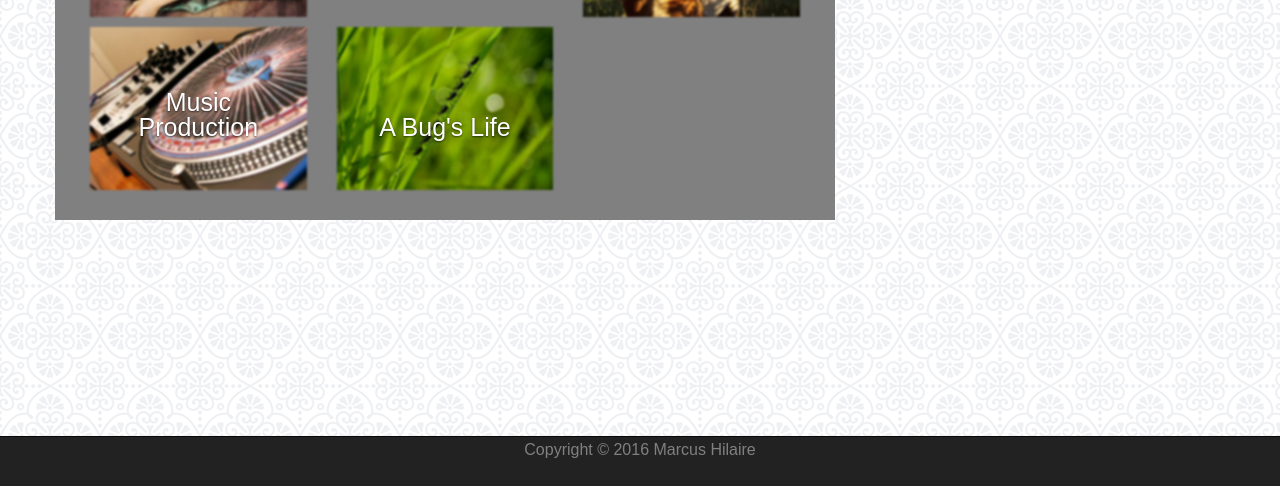
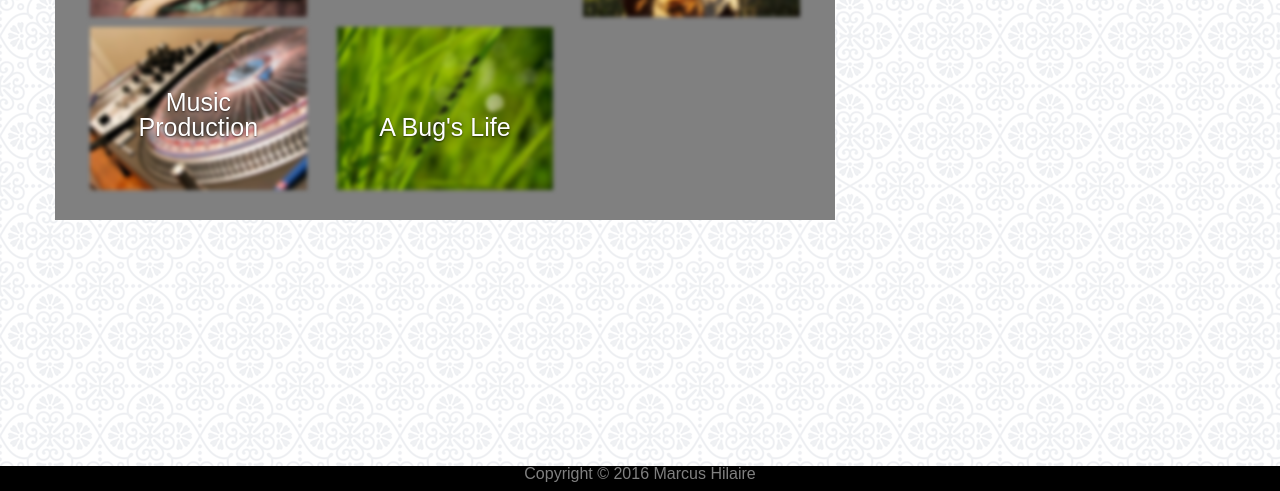
Before and after one commit to marcushilaire/Bootstrap-Portfolio, a plain HTML site: page portfolio.html in a window 1280 px wide. Shown: the part 314-805 px from the top of the page. Drawn offline with nearby package versions, Linux system fonts and the light colour scheme.

Commit message:
added new sticky footer to all 3 pages and increased blur on portimg

```diff
--- a/assets/css/style.css
+++ b/assets/css/style.css
@@ -64,7 +64,7 @@ h2, h3{
     font-size: 25px;
 }
 .portimg{
-    filter: blur(1px);
+    filter: blur(2px);
 }
 .col-md-4{
     margin-bottom: 10px;
--- a/portfolio.html
+++ b/portfolio.html
@@ -10,6 +10,7 @@
     <link rel="stylesheet" type="text/css" href="./assets/css/style.css">
 </head>
 <body>
+<div class="wrapper">
 <nav class="navbar navbar-inverse">
     <div class="container-fluid">
         <div class="navbar-header">
@@ -83,15 +84,14 @@
                 <img class="social media" src="./assets/images/Stackoverflow.png" width="50px" height="50px">
             </a>
         </div> <!-- col 2-->
-        <!--connect-->
-</div><!--row -->
-
+<!--connect-->
+    </div><!--row -->
 </div> <!--container-->
-<nav class="navbar navbar-inverse navbar-fixed-bottom">
-    <div class="container-fluid">
-        <div class="navbar-text" id="footertext">Copyright © 2016 Marcus Hilaire</div>
-    </div>
-</nav>
+<div class="push"></div>
+</div> <!-- wrapper-->
+<div class="feet">
+        <p id="footertext">Copyright © 2016 Marcus Hilaire</p>
+</div>
 <!--Footer-->
 </body>
 </html>
```
Also changed, not shown: contact.html (+6 -5 lines), index.html (+0 -5 lines).
